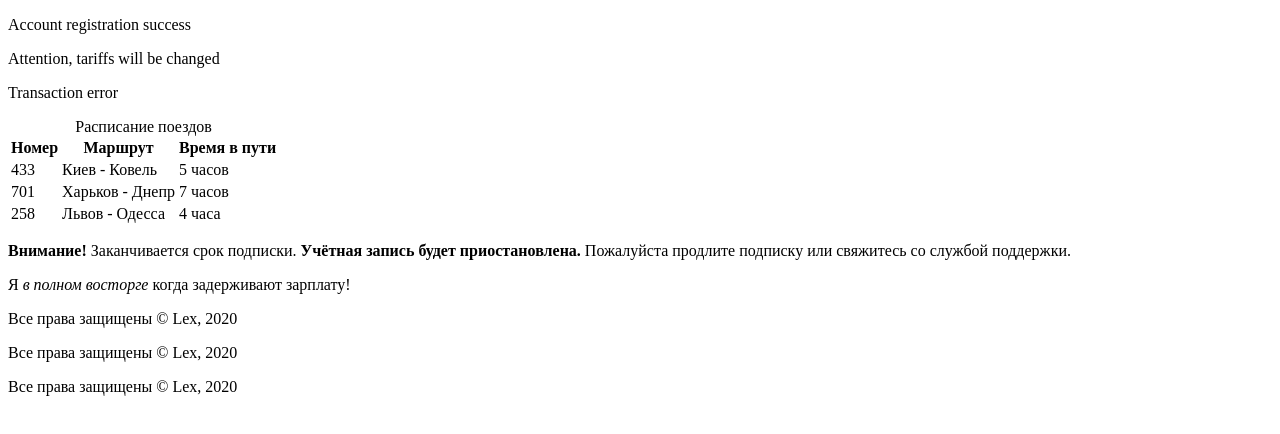
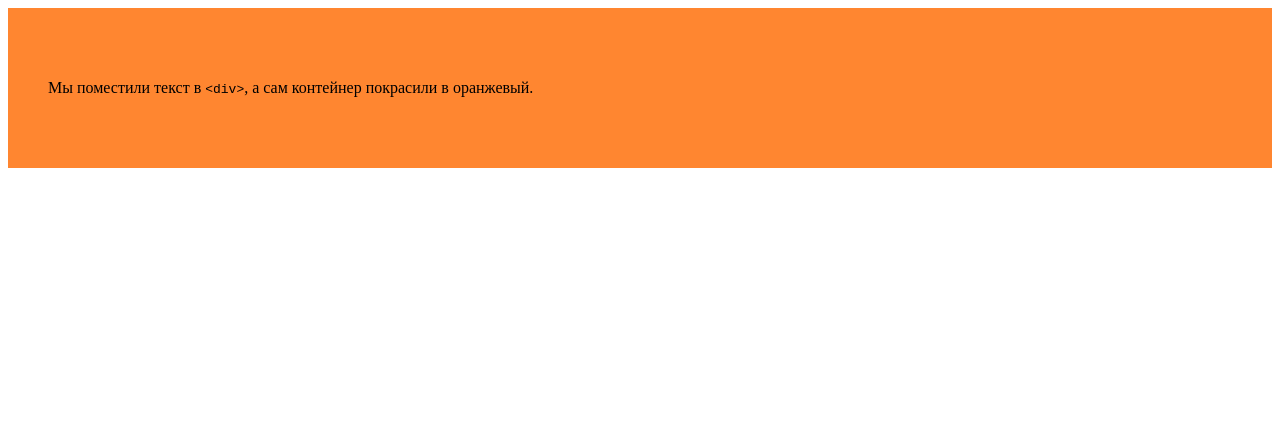
Before and after one commit to palkaz/githab-tutorial, a plain HTML site: page index.html in a window 1280 px wide. Drawn offline with Linux system fonts and the light colour scheme.

Commit message:
Подключил стили.
Ура наконец-то заработало!!!

```diff
--- a/css/styleis.css
+++ /dev/null
@@ -1,46 +0,0 @@
-body {
-  font-family: sans-serif;
-  text-align: center;
-}
-
-.alert {
-  font-size: 20px;
-  font-weight: 500;
-}
-
-.success {
-  color: green;
-}
-
-.warning {
-  color: orange;
-}
-
-.error {
-  color: red;
-}
-/* Using a sans serif font and increasing the size of the characters */
-body {
-  font-family: sans-serif;
-  font-size: 20px;
-}
-
-/* Shift the heading text to the left, by default it is centered */
-table caption {
-  text-align: left;
-}
-
-/* We "collapse" the frames of adjacent cells */
-table {
-  border-collapse: collapse;
-}
-
-/*
-  Add a border and padding to the cells, the distance from the content to the border.
-  To control the vertical position, the caption-side property is used.
-*/
-table th,
-table td {
-  padding: 10px;
-  border: 1px solid #2a2a2a;
-}
--- /dev/null
+++ b/css/styles.css
@@ -0,0 +1,4 @@
+.container {
+  background-color: #ff8630;
+  padding: 55px 40px;
+}
--- a/index.html
+++ b/index.html
@@ -4,46 +4,14 @@
     <meta charset="UTF-8" />
     <meta name="viewport" content="width=device-width, initial-scale=1.0" />
     <title>Document</title>
-    <link rel="stylesheets" href="./css/styleis.css" />
+    <link rel="stylesheet" href="/css/styles.css" />
   </head>
   <body>
-    <link rel="stylesheets" href="./css/styleis.css" />
-    <p class="alert success">Account registration success</p>
-    <p class="alert warning">Attention, tariffs will be changed</p>
-    <p class="alert error">Transaction error</p>
-    <table>
-      <caption>
-        Расписание поездов
-      </caption>
-      <tr>
-        <th>Номер</th>
-        <th>Маршрут</th>
-        <th>Время в пути</th>
-      </tr>
-      <tr>
-        <td>433</td>
-        <td>Киев - Ковель</td>
-        <td>5 часов</td>
-      </tr>
-      <tr>
-        <td>701</td>
-        <td>Харьков - Днепр</td>
-        <td>7 часов</td>
-      </tr>
-      <tr>
-        <td>258</td>
-        <td>Львов - Одесса</td>
-        <td>4 часа</td>
-      </tr>
-    </table>
-    <p>
-      <strong>Внимание!</strong> Заканчивается срок подписки.
-      <strong>Учётная запись будет приостановлена.</strong> Пожалуйста продлите
-      подписку или свяжитесь со службой поддержки.
-    </p>
-    <p>Я <em>в полном восторге</em> когда задерживают зарплату!</p>
+    <div class="container">
+      <p>
+        Мы поместили текст в <code>&lt;div&gt;</code>, а сам контейнер покрасили
+        в оранжевый.
+      </p>
+    </div>
   </body>
-  <p>Все права защищены &copy; Lex, 2020</p>
-  <p>Все права защищены &#169; Lex, 2020</p>
-  <p>Все права защищены &#xa9; Lex, 2020</p>
 </html>
```
